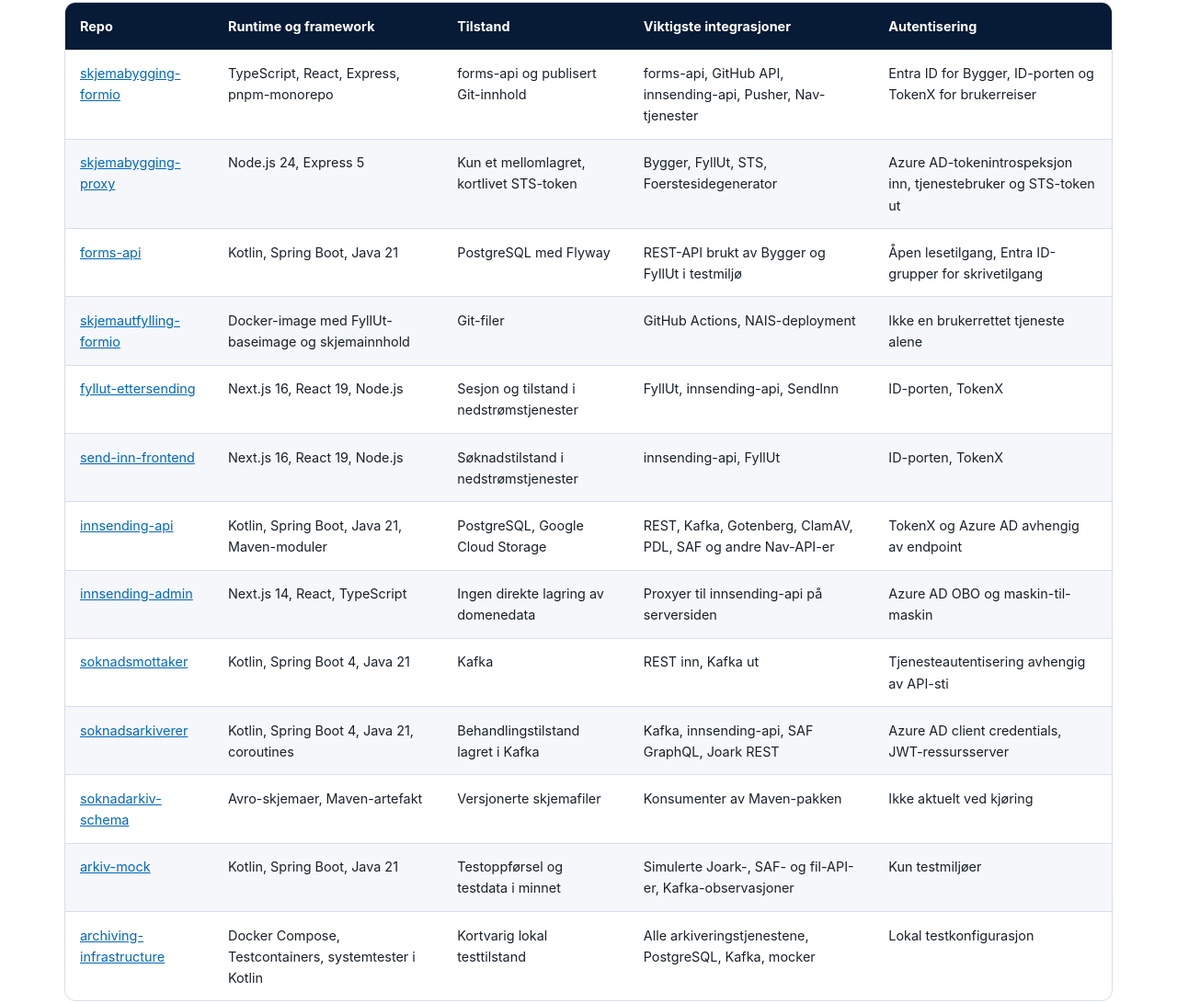
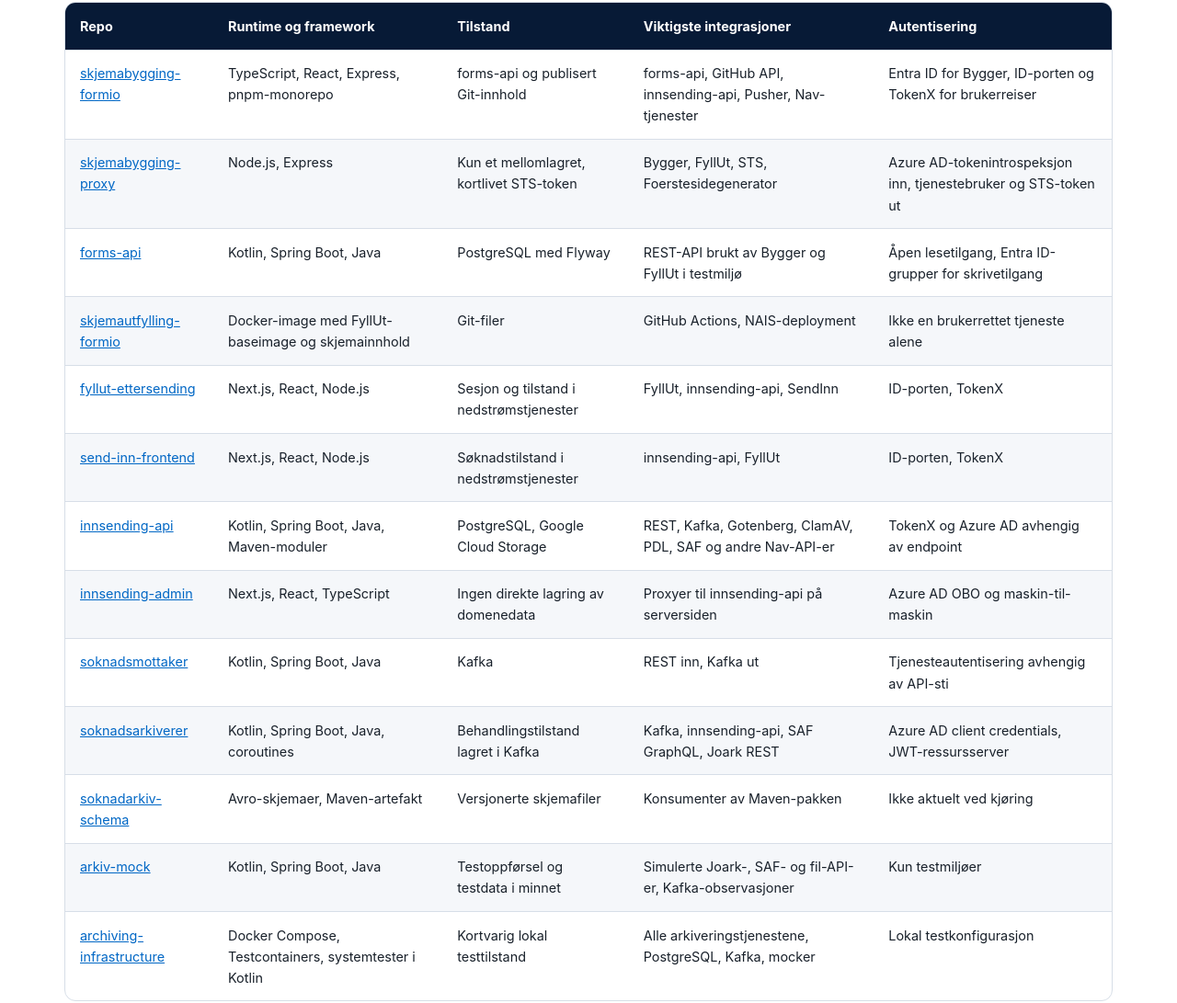
Before and after one commit to navikt/archiving-infrastructure, a plain HTML site: page docs/technology.html in a window 1280 px wide. Shown: the part 546-1637 px from the top of the page at 92% size. Drawn offline with Linux system fonts and the light colour scheme.

Commit message:
docs: fjern avhengighetsversjoner fra systemguiden

```diff
--- a/docs/technology.html
+++ b/docs/technology.html
@@ -28,17 +28,17 @@
         <thead><tr><th>Repo</th><th>Runtime og framework</th><th>Tilstand</th><th>Viktigste integrasjoner</th><th>Autentisering</th></tr></thead>
         <tbody>
           <tr><td><a href="apps/skjemabygging-formio.html">skjemabygging-formio</a></td><td>TypeScript, React, Express, pnpm-monorepo</td><td>forms-api og publisert Git-innhold</td><td>forms-api, GitHub API, innsending-api, Pusher, Nav-tjenester</td><td>Entra ID for Bygger, ID-porten og TokenX for brukerreiser</td></tr>
-          <tr><td><a href="apps/skjemabygging-proxy.html">skjemabygging-proxy</a></td><td>Node.js 24, Express 5</td><td>Kun et mellomlagret, kortlivet STS-token</td><td>Bygger, FyllUt, STS, Foerstesidegenerator</td><td>Azure AD-tokenintrospeksjon inn, tjenestebruker og STS-token ut</td></tr>
-          <tr><td><a href="apps/forms-api.html">forms-api</a></td><td>Kotlin, Spring Boot, Java 21</td><td>PostgreSQL med Flyway</td><td>REST-API brukt av Bygger og FyllUt i testmiljø</td><td>Åpen lesetilgang, Entra ID-grupper for skrivetilgang</td></tr>
+          <tr><td><a href="apps/skjemabygging-proxy.html">skjemabygging-proxy</a></td><td>Node.js, Express</td><td>Kun et mellomlagret, kortlivet STS-token</td><td>Bygger, FyllUt, STS, Foerstesidegenerator</td><td>Azure AD-tokenintrospeksjon inn, tjenestebruker og STS-token ut</td></tr>
+          <tr><td><a href="apps/forms-api.html">forms-api</a></td><td>Kotlin, Spring Boot, Java</td><td>PostgreSQL med Flyway</td><td>REST-API brukt av Bygger og FyllUt i testmiljø</td><td>Åpen lesetilgang, Entra ID-grupper for skrivetilgang</td></tr>
           <tr><td><a href="apps/skjemautfylling-formio.html">skjemautfylling-formio</a></td><td>Docker-image med FyllUt-baseimage og skjemainnhold</td><td>Git-filer</td><td>GitHub Actions, NAIS-deployment</td><td>Ikke en brukerrettet tjeneste alene</td></tr>
-          <tr><td><a href="apps/fyllut-ettersending.html">fyllut-ettersending</a></td><td>Next.js 16, React 19, Node.js</td><td>Sesjon og tilstand i nedstrømstjenester</td><td>FyllUt, innsending-api, SendInn</td><td>ID-porten, TokenX</td></tr>
-          <tr><td><a href="apps/send-inn-frontend.html">send-inn-frontend</a></td><td>Next.js 16, React 19, Node.js</td><td>Søknadstilstand i nedstrømstjenester</td><td>innsending-api, FyllUt</td><td>ID-porten, TokenX</td></tr>
-          <tr><td><a href="apps/innsending-api.html">innsending-api</a></td><td>Kotlin, Spring Boot, Java 21, Maven-moduler</td><td>PostgreSQL, Google Cloud Storage</td><td>REST, Kafka, Gotenberg, ClamAV, PDL, SAF og andre Nav-API-er</td><td>TokenX og Azure AD avhengig av endpoint</td></tr>
-          <tr><td><a href="apps/innsending-admin.html">innsending-admin</a></td><td>Next.js 14, React, TypeScript</td><td>Ingen direkte lagring av domenedata</td><td>Proxyer til innsending-api på serversiden</td><td>Azure AD OBO og maskin-til-maskin</td></tr>
-          <tr><td><a href="apps/soknadsmottaker.html">soknadsmottaker</a></td><td>Kotlin, Spring Boot 4, Java 21</td><td>Kafka</td><td>REST inn, Kafka ut</td><td>Tjenesteautentisering avhengig av API-sti</td></tr>
-          <tr><td><a href="apps/soknadsarkiverer.html">soknadsarkiverer</a></td><td>Kotlin, Spring Boot 4, Java 21, coroutines</td><td>Behandlingstilstand lagret i Kafka</td><td>Kafka, innsending-api, SAF GraphQL, Joark REST</td><td>Azure AD client credentials, JWT-ressursserver</td></tr>
+          <tr><td><a href="apps/fyllut-ettersending.html">fyllut-ettersending</a></td><td>Next.js, React, Node.js</td><td>Sesjon og tilstand i nedstrømstjenester</td><td>FyllUt, innsending-api, SendInn</td><td>ID-porten, TokenX</td></tr>
+          <tr><td><a href="apps/send-inn-frontend.html">send-inn-frontend</a></td><td>Next.js, React, Node.js</td><td>Søknadstilstand i nedstrømstjenester</td><td>innsending-api, FyllUt</td><td>ID-porten, TokenX</td></tr>
+          <tr><td><a href="apps/innsending-api.html">innsending-api</a></td><td>Kotlin, Spring Boot, Java, Maven-moduler</td><td>PostgreSQL, Google Cloud Storage</td><td>REST, Kafka, Gotenberg, ClamAV, PDL, SAF og andre Nav-API-er</td><td>TokenX og Azure AD avhengig av endpoint</td></tr>
+          <tr><td><a href="apps/innsending-admin.html">innsending-admin</a></td><td>Next.js, React, TypeScript</td><td>Ingen direkte lagring av domenedata</td><td>Proxyer til innsending-api på serversiden</td><td>Azure AD OBO og maskin-til-maskin</td></tr>
+          <tr><td><a href="apps/soknadsmottaker.html">soknadsmottaker</a></td><td>Kotlin, Spring Boot, Java</td><td>Kafka</td><td>REST inn, Kafka ut</td><td>Tjenesteautentisering avhengig av API-sti</td></tr>
+          <tr><td><a href="apps/soknadsarkiverer.html">soknadsarkiverer</a></td><td>Kotlin, Spring Boot, Java, coroutines</td><td>Behandlingstilstand lagret i Kafka</td><td>Kafka, innsending-api, SAF GraphQL, Joark REST</td><td>Azure AD client credentials, JWT-ressursserver</td></tr>
           <tr><td><a href="apps/soknadarkiv-schema.html">soknadarkiv-schema</a></td><td>Avro-skjemaer, Maven-artefakt</td><td>Versjonerte skjemafiler</td><td>Konsumenter av Maven-pakken</td><td>Ikke aktuelt ved kjøring</td></tr>
-          <tr><td><a href="apps/arkiv-mock.html">arkiv-mock</a></td><td>Kotlin, Spring Boot, Java 21</td><td>Testoppførsel og testdata i minnet</td><td>Simulerte Joark-, SAF- og fil-API-er, Kafka-observasjoner</td><td>Kun testmiljøer</td></tr>
+          <tr><td><a href="apps/arkiv-mock.html">arkiv-mock</a></td><td>Kotlin, Spring Boot, Java</td><td>Testoppførsel og testdata i minnet</td><td>Simulerte Joark-, SAF- og fil-API-er, Kafka-observasjoner</td><td>Kun testmiljøer</td></tr>
           <tr><td><a href="apps/archiving-infrastructure.html">archiving-infrastructure</a></td><td>Docker Compose, Testcontainers, systemtester i Kotlin</td><td>Kortvarig lokal testtilstand</td><td>Alle arkiveringstjenestene, PostgreSQL, Kafka, mocker</td><td>Lokal testkonfigurasjon</td></tr>
         </tbody>
       </table></div>
@@ -46,7 +46,7 @@
       <section class="section">
         <h2>Felles mønstre</h2>
         <div class="card-grid">
-          <article class="card"><h3>NAIS og GCP</h3><p>Applikasjonene som deployes, kjører på NAIS. Java-tjenestene bruker Java 21. innsending-api oppretter også Cloud SQL og Google Cloud Storage.</p></article>
+          <article class="card"><h3>NAIS og GCP</h3><p>Applikasjonene som deployes, kjører på NAIS. innsending-api oppretter også Cloud SQL og Google Cloud Storage.</p></article>
           <article class="card"><h3>Autentisering etter målgruppe</h3><p>Brukerrettede tjenester bruker ID-porten og TokenX. Ansattverktøy bruker Azure AD eller Entra ID. Ved tjenestekall brukes Azure AD client credentials eller OBO-token.</p></article>
           <article class="card"><h3>REST før Kafka</h3><p>Brukerrettede klienter kaller synkrone REST-API-er. Etter innsending går metadata via Kafka. Arkiveringen og eventuelle nye forsøk kan dermed fortsette etter at brukeren har fått svar.</p></article>
           <article class="card"><h3>OpenAPI-kontrakter</h3><p>Flere tjenester genererer API-grensesnitt eller klienter fra OpenAPI. Når du endrer en kontrakt, sjekk tjenesten som implementerer den og de genererte klientene som kaller den.</p></article>
```
Also changed, not shown: docs/apps/archiving-infrastructure.html (+1 -1 lines), docs/apps/arkiv-mock.html (+1 -1 lines), docs/apps/forms-api.html (+1 -1 lines), docs/apps/fyllut-ettersending.html (+1 -1 lines), docs/apps/innsending-admin.html (+1 -1 lines), docs/apps/innsending-api.html (+1 -1 lines), docs/apps/send-inn-frontend.html (+1 -1 lines), docs/apps/skjemabygging-formio.html (+1 -1 lines), docs/apps/skjemabygging-proxy.html (+1 -1 lines), docs/apps/soknadsarkiverer.html (+1 -1 lines), docs/apps/soknadsmottaker.html (+1 -1 lines).
